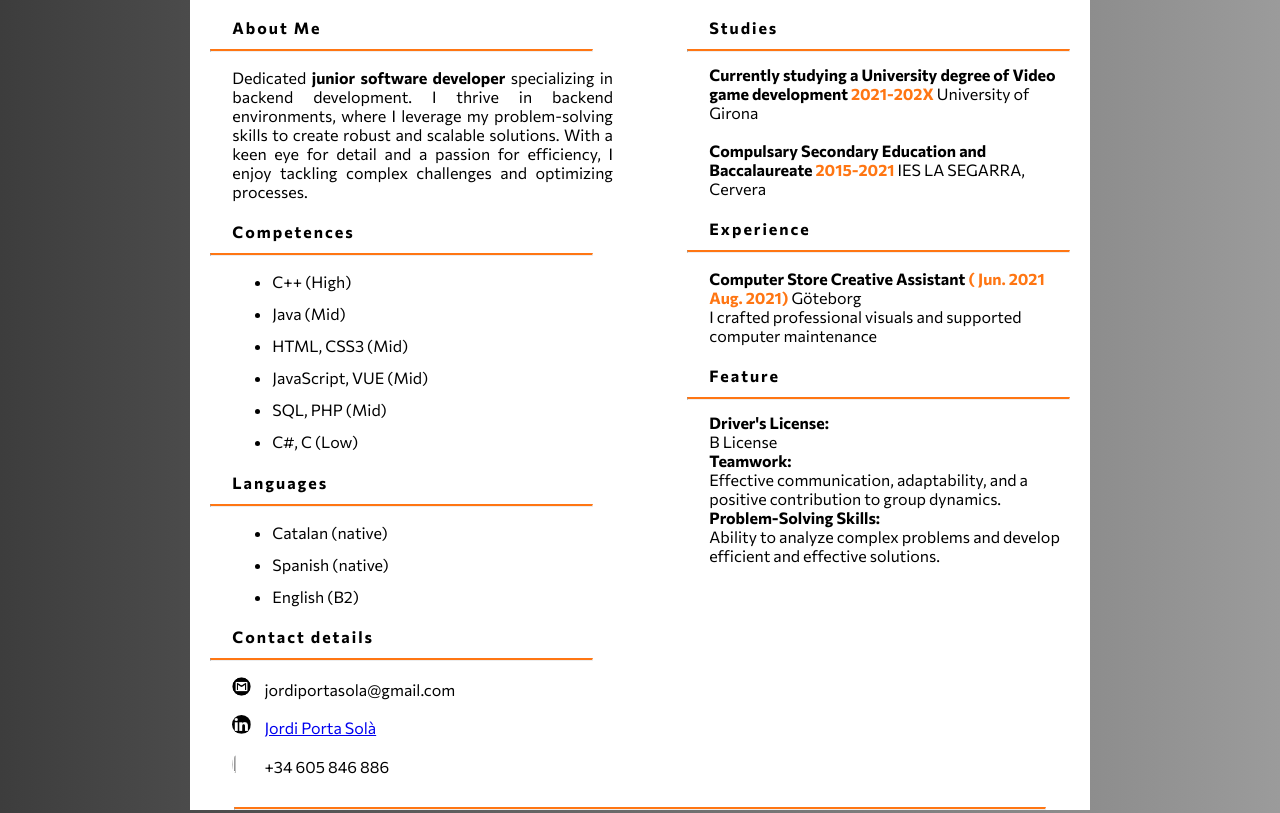
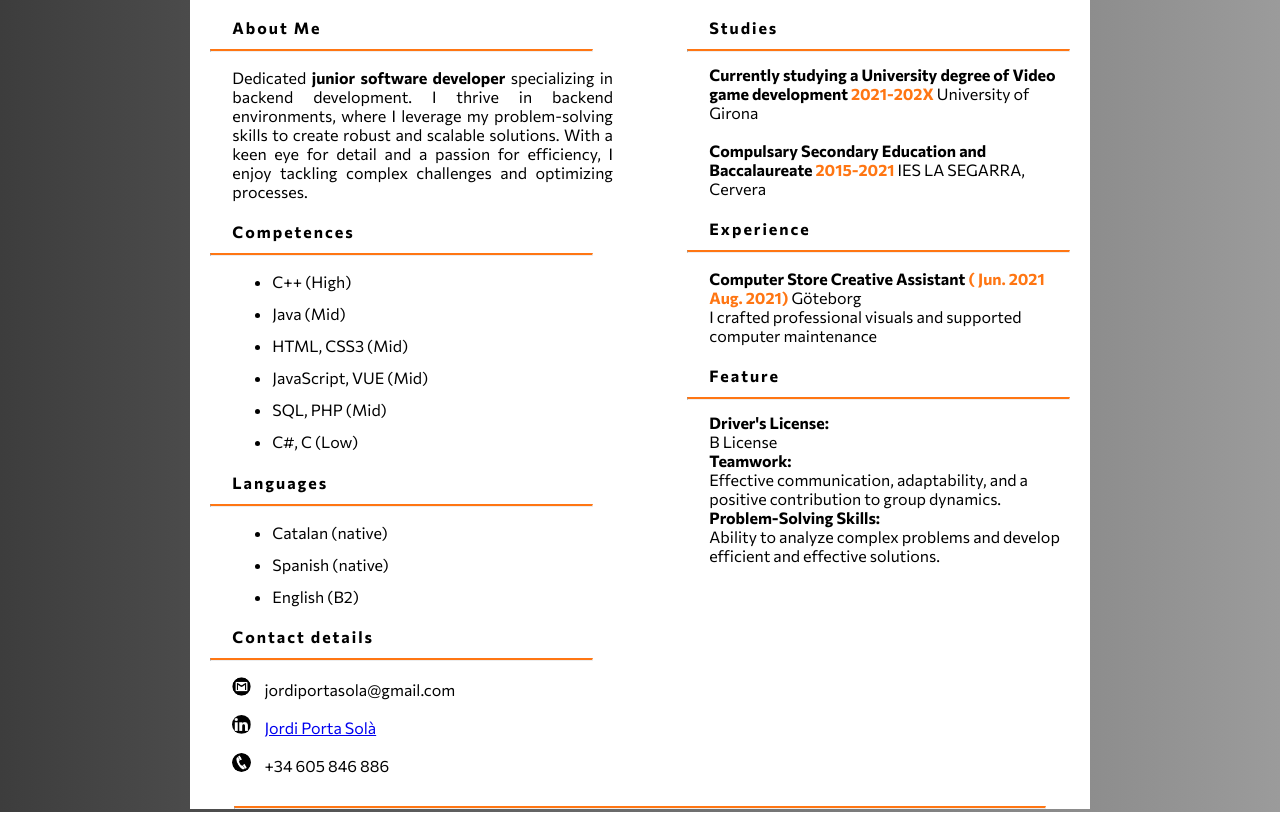
Before and after one commit to JordiPorta/CV, a plain HTML site: page index.html in a window 1280 px wide. Shown: the part 229-1042 px from the top of the page. Drawn offline with Linux system fonts and the light colour scheme.

Commit message:
Update index.html

```diff
--- a/index.html
+++ b/index.html
@@ -97,7 +97,7 @@
             <p><img src="foto/lnk.png" class="contacte">
                 <a href="https://www.linkedin.com/in/jordi-porta-sol%C3%A0">
                 <span>Jordi Porta Solà</span></p></a>
-            <p><img src="foto/phn.png" class="contacte">
+            <p><img src="foto/tlf.png" class="contacte">
                 <span>+34 605 846 886 </span></p>
             </div>
         </div>
```
